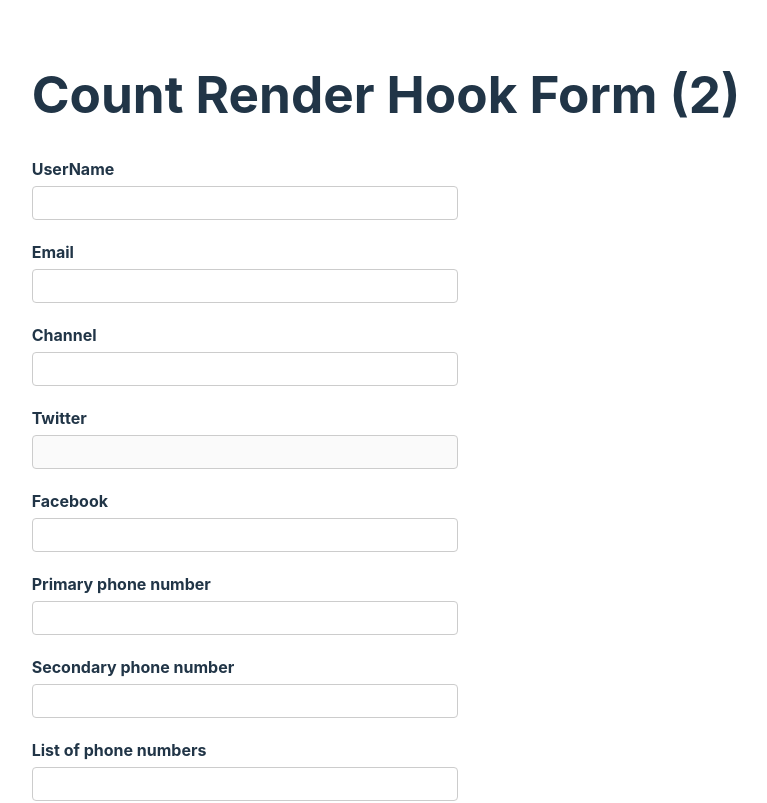
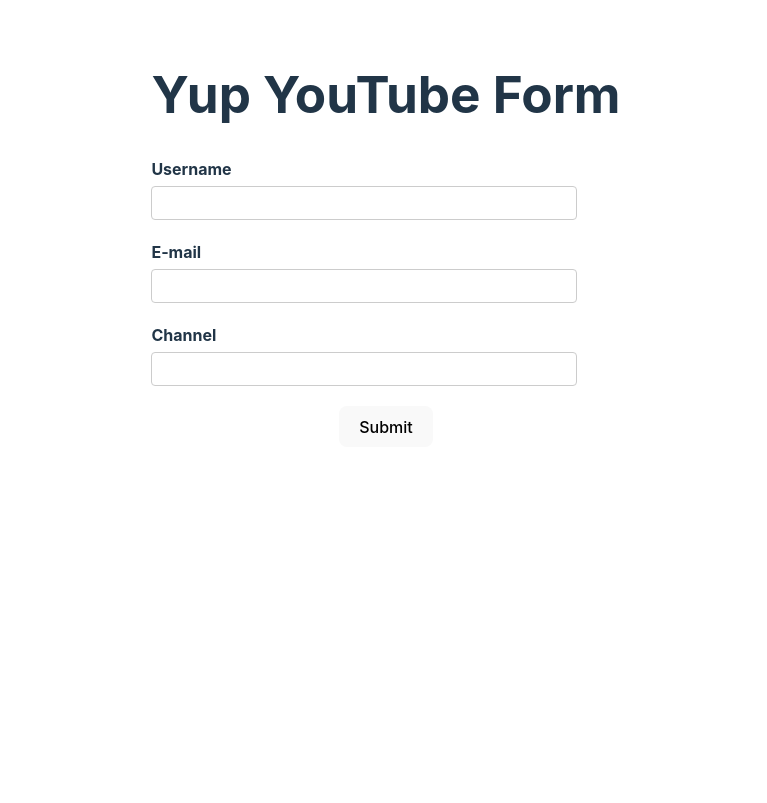
Before and after one commit to roshanjha13/React_Hook_Form, a React (Vite) app: page / in a window 1280 px wide. Shown: the top 803 px of the page, without its empty margins (254-1021 px from the left). Built offline with nearby package versions, Linux system fonts and the light colour scheme.

Commit message:
Yup Integration

```diff
--- a/package.json
+++ b/package.json
@@ -10,9 +10,11 @@
     "preview": "vite preview"
   },
   "dependencies": {
+    "@hookform/resolvers": "^3.1.1",
     "react": "^18.2.0",
     "react-dom": "^18.2.0",
-    "react-hook-form": "^7.44.3"
+    "react-hook-form": "^7.44.3",
+    "yup": "^1.2.0"
   },
   "devDependencies": {
     "@hookform/devtools": "^4.3.1",
--- a/src/App.tsx
+++ b/src/App.tsx
@@ -1,9 +1,10 @@
-import YouTubeForm from "./components/YouTubeForm";
+// import YouTubeForm from "./components/YouTubeForm";
 import "./App.css";
+import { YupYouTubeForm } from "./components/YupYoutubeForm";
 function App() {
   return (
     <div>
-      <YouTubeForm />
+      <YupYouTubeForm />
     </div>
   );
 }
--- /dev/null
+++ b/src/components/YupYoutubeForm.tsx
@@ -0,0 +1,64 @@
+import { useForm } from "react-hook-form";
+import { yupResolver } from "@hookform/resolvers/yup";
+import * as yup from "yup";
+
+type FormValues = {
+  username: string;
+  email: string;
+  channel: string;
+};
+
+const schema = yup.object({
+  username: yup.string().required("Username is required"),
+  email: yup
+    .string()
+    .email("Email format is not valid")
+    .required("Email is required"),
+  channel: yup.string().required("Channel is required"),
+});
+
+export const YupYouTubeForm = () => {
+  const form = useForm<FormValues>({
+    defaultValues: {
+      username: "",
+      email: "",
+      channel: "",
+    },
+    resolver: yupResolver(schema),
+  });
+
+  const { register, handleSubmit, formState } = form;
+  const { errors } = formState;
+
+  const onSubmit = (data: FormValues) => {
+    console.log(data);
+  };
+
+  return (
+    <div>
+      <h1>Yup YouTube Form</h1>
+
+      <form onSubmit={handleSubmit(onSubmit)} noValidate>
+        <div className="form-control">
+          <label htmlFor="username">Username</label>
+          <input type="text" id="username" {...register("username")} />
+          <p className="error">{errors.username?.message}</p>
+        </div>
+
+        <div className="form-control">
+          <label htmlFor="email">E-mail</label>
+          <input type="email" id="email" {...register("email")} />
+          <p className="error">{errors.email?.message}</p>
+        </div>
+
+        <div className="form-control">
+          <label htmlFor="channel">Channel</label>
+          <input type="text" id="channel" {...register("channel")} />
+          <p className="error">{errors.channel?.message}</p>
+        </div>
+
+        <button>Submit</button>
+      </form>
+    </div>
+  );
+};
```
Also changed, not shown: 1 other file (tests, documents, lock files or other folders).
